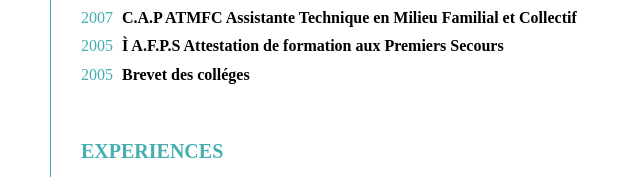
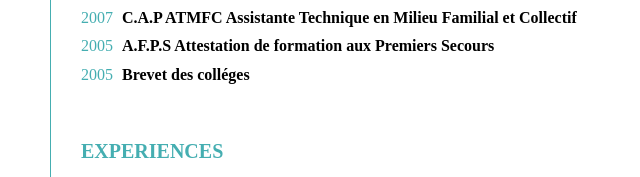
Before and after one commit to mons54/cv-laura, a website: page cv-laura-boiselle.html in a window 1280 px wide. Shown: the part 311-488 px from the top of the page, 470-1110 px from the left. Drawn offline with Linux system fonts and the light colour scheme; files whose address does not match are found by name.

Commit message:
fix wording

```diff
--- a/cv-laura-boiselle.html
+++ b/cv-laura-boiselle.html
@@ -84,7 +84,7 @@
                 </p>
                 <p>
                     <span class="date">2005</span>
-                    <span class="name">Ì A.F.P.S Attestation de formation aux Premiers Secours</span>
+                    <span class="name">A.F.P.S Attestation de formation aux Premiers Secours</span>
                 </p>
                 <p>
                     <span class="date">2005</span>
```
Also changed, not shown: 1 other file.
